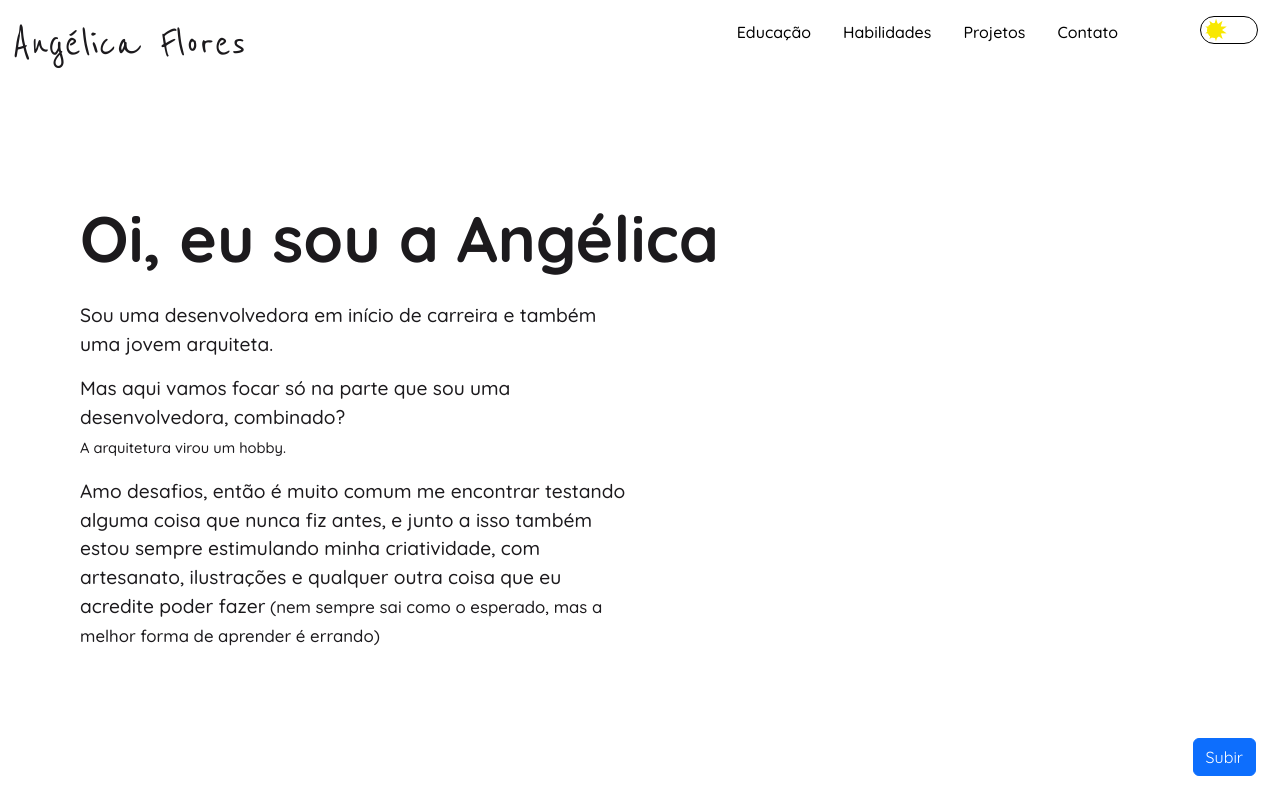
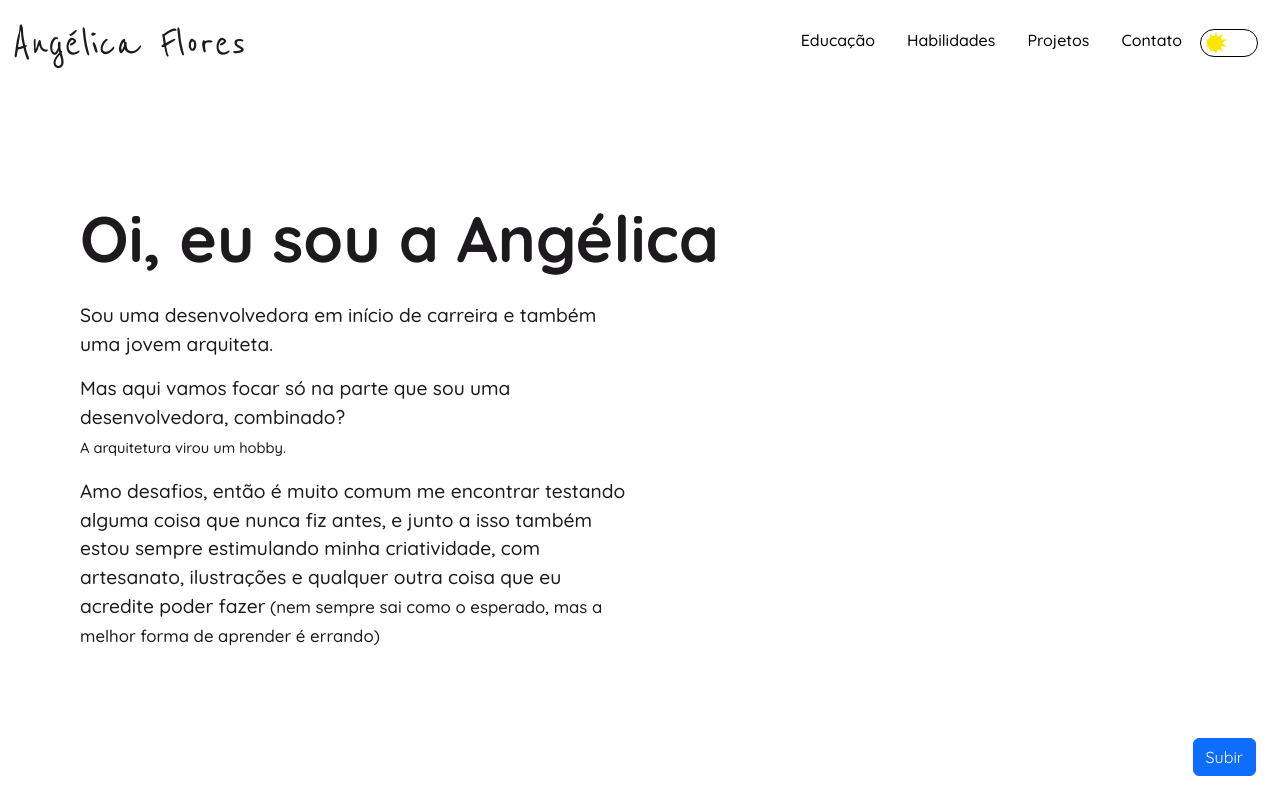
Before and after one commit to Angelicadf97/portfolio, a React (Create React App) app: page / in a window 1280 px wide. Shown: the top 800 px of the page. Built offline with nearby package versions, Linux system fonts and the light colour scheme.

Commit message:
alinhamento dark-mode

```diff
--- a/src/App.css
+++ b/src/App.css
@@ -43,6 +43,7 @@ nav a{
 }
 nav li{
   text-align: center;
+  height: 2rem;
 }
 
 /*MENU*/
@@ -103,6 +104,11 @@ nav button input:checked ~ label .hamburguer::after{
 /*MENU*/
 
 /*SWITCH*/
+.switch{
+  margin-top: 0.3rem;
+  margin-left: -1.5rem;
+}
+
 #toggle_checkbox {
   display: none;
 }
@@ -196,6 +202,10 @@ nav button input:checked ~ label .hamburguer::after{
 #toggle_checkbox:checked+label #moon:before {
   background-color: #1c1a1d;
 }
+
+.switch label {
+  margin: 10px;
+}
 /*SWITCH*/
 
 #light nav{
@@ -212,17 +222,6 @@ nav button input:checked ~ label .hamburguer::after{
 
 #dark nav a{
   color: white;
-}
-
-.switch {
-  display: flex;
-  height: 100%;
-  justify-content: center;
-  align-items: center;
-}
-
-.switch label {
-  margin: 10px;
 }
 /*NAVBAR*/
 
--- a/src/App.js
+++ b/src/App.js
@@ -19,7 +19,7 @@ function App() {
     <ThemeContext.Provider value={{ theme, toggleTheme }}>
       <div className="App" id={theme}>
         <Navbar darkmode={
-          <div class="form-switch switch">
+          <div class="switch">
             <input type="checkbox" id="toggle_checkbox"  onChange={toggleTheme} checked={theme === "dark"} />
             <label for="toggle_checkbox">
               <div id="star">
@@ -28,8 +28,6 @@ function App() {
               </div>
               <div id="moon"></div>
             </label>
-            {/* <input class="form-check-input" type="checkbox" role="switch" id="flexSwitchCheckDefault" onChange={toggleTheme} checked={theme === "dark"} />
-            <label class="form-check-label" for="flexSwitchCheckDefault"></label> */}
           </div>
         } />
 
```
